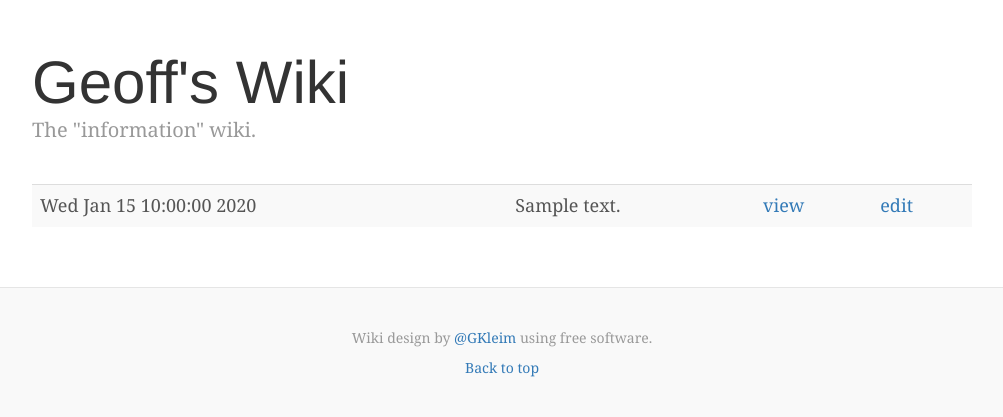
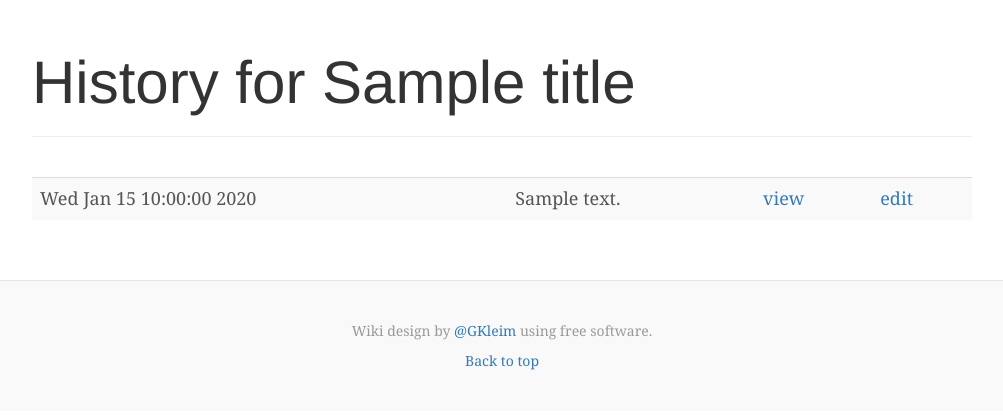
Before and after one commit to GKleim/wiki, a Flask app: template imposing-cinema-111622/templates/history.html in a window 1280 px wide. Shown: the part 40-457 px from the top of the page, without its empty margins (138-1141 px from the left). Run offline with Flask 2, Linux system fonts and the light colour scheme; the template is opened without the code that fills it: most values are stand-ins (such as "Sample title", 1, 10 or a date in 2020); some libraries are stand-ins or nearby versions.

Commit message:
show page tag as title of edit and history pages

```diff
--- a/imposing-cinema-111622/main.py
+++ b/imposing-cinema-111622/main.py
@@ -100,8 +100,10 @@ def edit(page_tag, content=None):
             content = 'The requested page does not exist.\n'
             content += 'To create the page, enter in this text field and'
             content += ' click "save".'
+        title = underscore_to_space(page_tag)
         return render_template('editpage.html', page_tag=page_tag,
-                                content=content)
+                                content=content,
+                                title=title)
     else:
         flash('Log in to create and edit pages')
         return redirect(url_for('login', last=page_tag))
@@ -115,7 +117,9 @@ def edit(page_tag, content=None):
 def history(page_tag, history=None):
         p = Page.by_tag(page_tag)
         history = get_history(p)
-        return render_template('history.html', page_tag=page_tag, history=history)
+        title = underscore_to_space(page_tag)
+        return render_template('history.html', page_tag=page_tag, history=history,
+                                title=title)
 
 
 @app.route('/login', methods=['GET', 'POST'])
--- a/imposing-cinema-111622/templates/history.html
+++ b/imposing-cinema-111622/templates/history.html
@@ -1,12 +1,10 @@
 {% extends "base.html" %}
 {% block content %}
 
-	<div class="blog-header">
-        <h1 class="blog-title">Geoff's Wiki</h1>
-        <p class="lead blog-description">
-        	The "information" wiki.
-        </p>
-    </div>
+  <div class="blog-header">
+    <h1 class="blog-title">History for {{title}}</h1>
+    <hr>
+  </div>
 
 	<div class="row">
 		<div class="col-sm-12 blog-main">
```
Also changed, not shown: imposing-cinema-111622/templates/editpage.html (+3 -5 lines).
